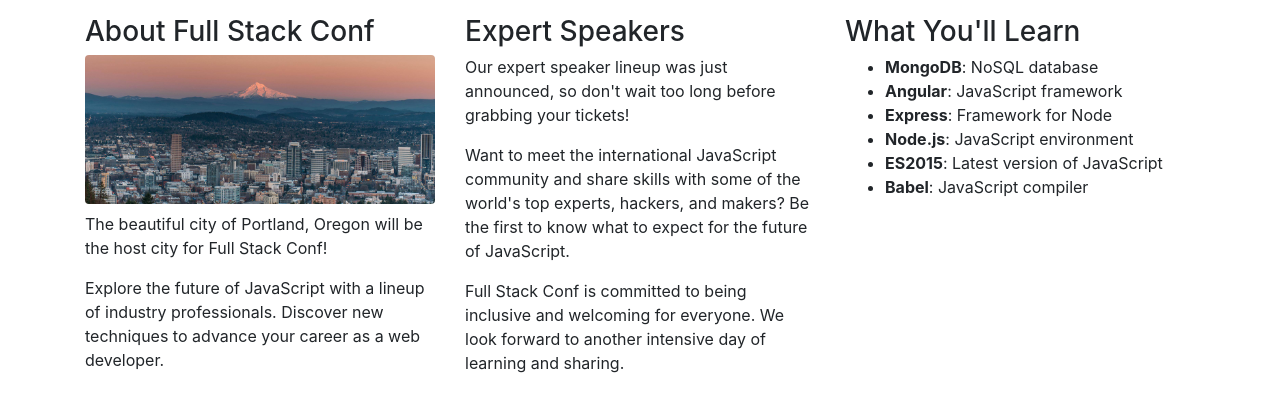
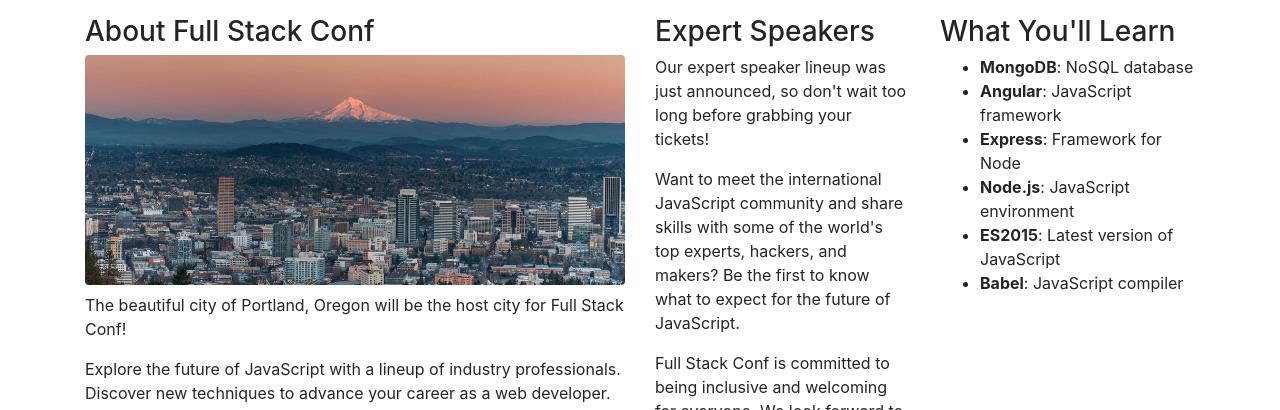
Before and after one commit to Yevinn/Bootstrap_4, a plain HTML site: page index.html in a window 1280 px wide. Shown: the top 410 px of the page. Drawn offline with nearby package versions, Linux system fonts and the light colour scheme.

Commit message:
Added Stuff

```diff
--- a/index.html
+++ b/index.html
@@ -12,19 +12,19 @@
     <div class="container pt-3">
      <!-- About section -->
       <div class="row">
-        <div class="col-sm-4 mb-3">
+        <div class="col-sm-6 mb-3">
           <h3>About Full Stack Conf</h3>
           <img src="img/pdx.jpg" class ="img-fluid mb-2 rounded">
           <p>The beautiful city of Portland, Oregon will be the host city for Full Stack Conf!</p>
           <p>Explore the future of JavaScript with a lineup of industry professionals. Discover new techniques to advance your career as a web developer.</p>
         </div>
-        <div class="col-sm-4 mb-2">
+        <div class="col-sm-3 mb-2">
           <h3>Expert Speakers</h3>
           <p>Our expert speaker lineup was just announced, so don't wait too long before grabbing your tickets!</p>
           <p>Want to meet the international JavaScript community and share skills with some of the world's top experts, hackers, and makers? Be the first to know what to expect for the future of JavaScript.</p>
           <p>Full Stack Conf is committed to being inclusive and welcoming for everyone. We look forward to another intensive day of learning and sharing.</p>
         </div>
-        <div class="col-sm-4 mb-2">
+        <div class="col-sm-3 mb-2">
           <h3>What You'll Learn</h3>
             <ul>
               <li><strong>MongoDB</strong>: NoSQL database</li>
```
